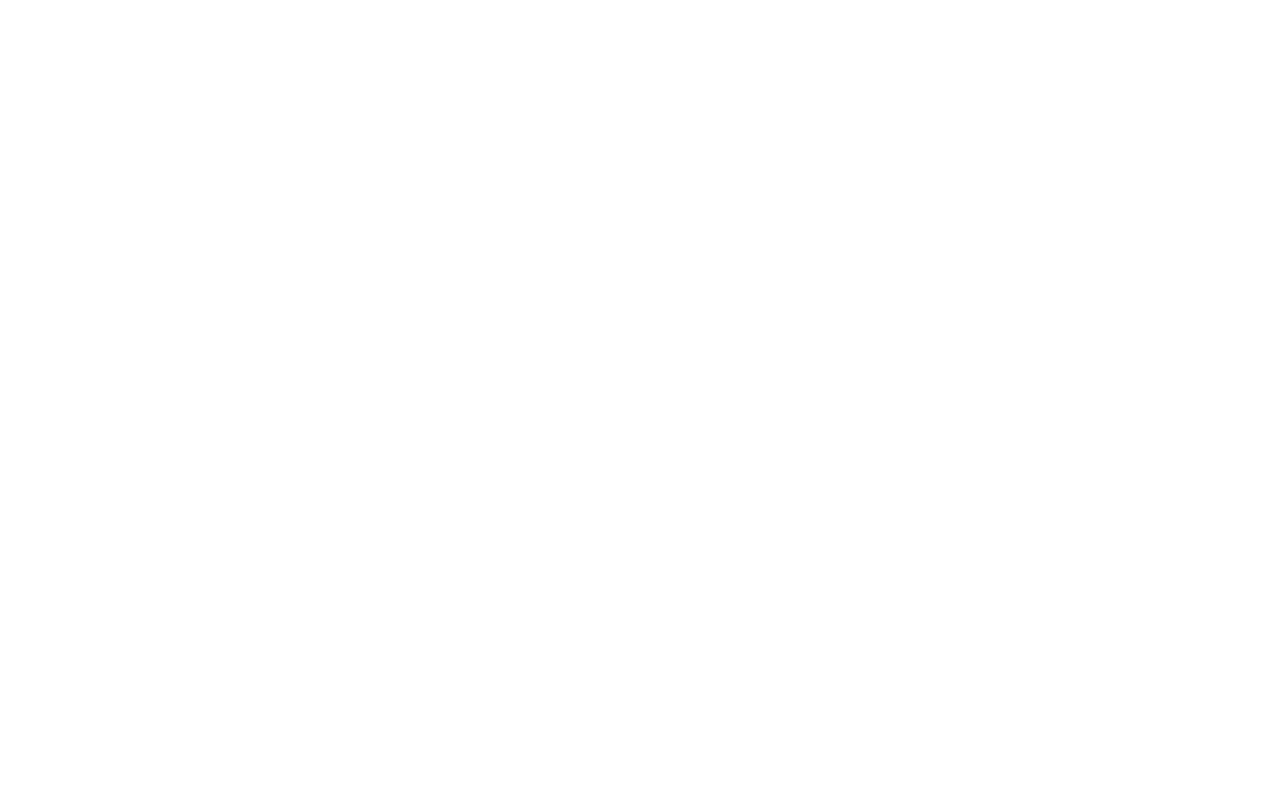
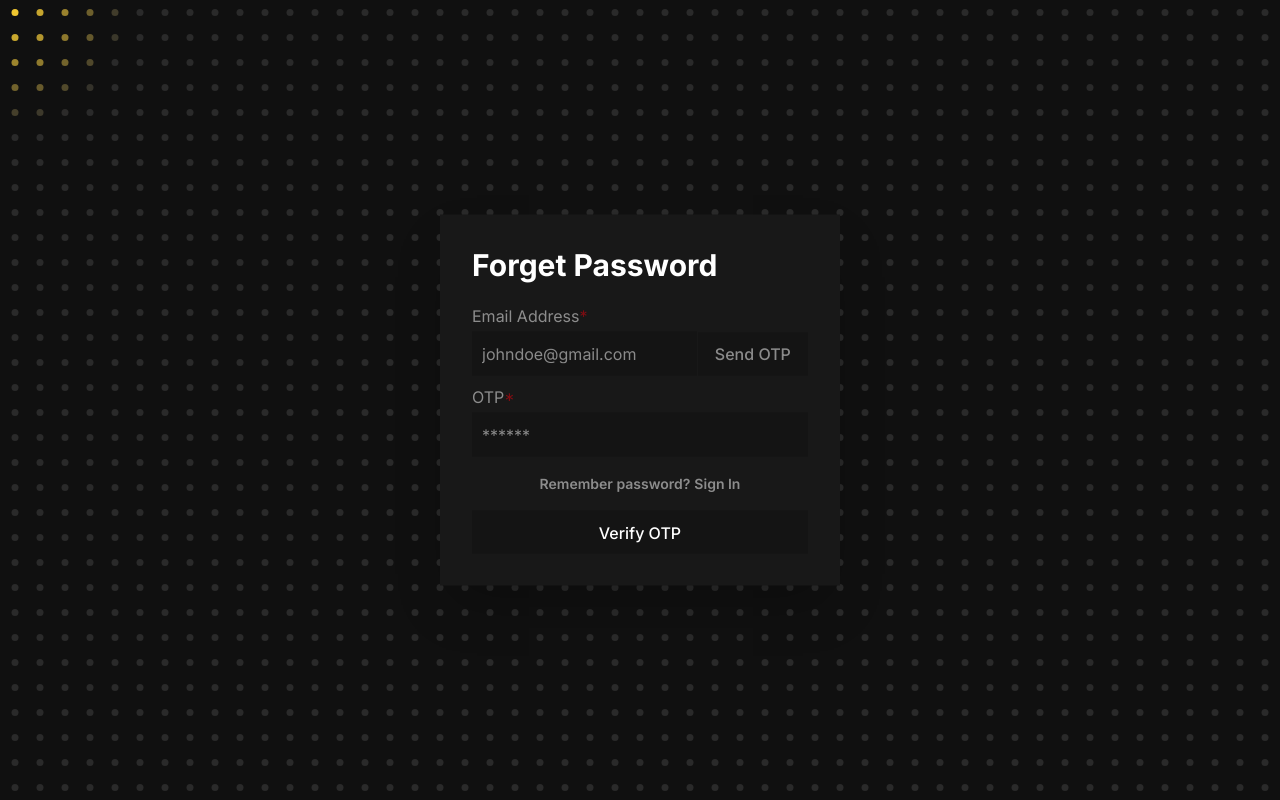
Before and after one commit to chuchrahimanshu/web.cooders.org, a React (Vite) app: page /forget-password in a window 1280 px wide. Before the commit this address had no page. Built offline with nearby package versions, Linux system fonts and the light colour scheme.

Commit message:
Create Forget Password Page in Auth Module

```diff
--- /dev/null
+++ b/src/components/auth/DividerWithText.tsx
@@ -0,0 +1,15 @@
+import React from "react";
+
+const DividerWithText: React.FC<DividerWithTextPropsInterface> = ({
+  label = "OR",
+}) => {
+  return (
+    <div className="flex items-center justify-center my-[6px] gap-2 text-gray-400">
+      <div className="flex-1 h-px bg-gradient-to-r from-transparent via-white/50 to-white/50 rounded-full" />
+      <p className="text-xs sm:text-sm font-medium tracking-wide">{label}</p>
+      <div className="flex-1 h-px bg-gradient-to-r from-white/50 via-white/50 to-transparent rounded-full" />
+    </div>
+  );
+};
+
+export default DividerWithText;
--- a/src/components/auth/SocialAuth.tsx
+++ b/src/components/auth/SocialAuth.tsx
@@ -1,4 +1,4 @@
-import React from 'react'
+import React from "react";
 import { FcGoogle } from "react-icons/fc";
 import GITHUB_LOGO from "../../assets/images/GITHUB.png";
 import LINKEDIN_LOGO from "../../assets/images/LINKEDIN.png";
@@ -6,17 +6,17 @@
 const SocialAuth: React.FC = () => {
   return (
     <div className="flex items-center justify-between w-full gap-2">
-      <div className="flex items-center gap-1 justify-center bg-secondary-overlay h-[45px] cursor-pointer w-full border-2 border-secondary-overlay hover:border-palette-yellow ease-in-out duration-300">
+      <div className="flex items-center gap-1 justify-center bg-secondary-overlay h-[43px] cursor-pointer w-full border-2 border-secondary-overlay hover:border-palette-yellow ease-in-out duration-300">
         <FcGoogle size={26} />
       </div>
-      <div className="flex items-center gap-1 justify-center bg-secondary-overlay h-[45px] cursor-pointer w-full border-2 border-secondary-overlay hover:border-palette-yellow ease-in-out duration-300">
+      <div className="flex items-center gap-1 justify-center bg-secondary-overlay h-[43px] cursor-pointer w-full border-2 border-secondary-overlay hover:border-palette-yellow ease-in-out duration-300">
         <img src={GITHUB_LOGO} alt="GitHub Logo" className="h-[28px]" />
       </div>
-      <div className="flex items-center gap-1 justify-center bg-secondary-overlay h-[45px] cursor-pointer w-full border-2 border-secondary-overlay hover:border-palette-yellow ease-in-out duration-300">
+      <div className="flex items-center gap-1 justify-center bg-secondary-overlay h-[43px] cursor-pointer w-full border-2 border-secondary-overlay hover:border-palette-yellow ease-in-out duration-300">
         <img src={LINKEDIN_LOGO} alt="LinkedIn Logo" className="h-[22px]" />
       </div>
     </div>
-  )
-}
+  );
+};
 
-export default SocialAuth
+export default SocialAuth;
--- a/src/components/auth/TextLabelInput.tsx
+++ b/src/components/auth/TextLabelInput.tsx
@@ -10,13 +10,17 @@
   value,
   width = "w-[100%]",
   handleInputChange,
+  attachedButton = false,
+  attachedButtonText,
+  attachedButtonHandler,
 }) => {
   return (
     <div className={`flex flex-col gap-1 ${width}`}>
-      <label htmlFor={id} className="opacity-50 ">
+      <label htmlFor={id} className="opacity-50">
         {title}
         {required && <span className="text-red-600">*</span>}
       </label>
+      <div className="flex items-center w-full gap-[1px]">
         <input
           type={type}
           placeholder={placeholder}
@@ -24,8 +28,17 @@
           name={name}
           value={value}
           onChange={handleInputChange}
-        className="ease-in-out outline-none border-2 border-secondary-overlay bg-secondary-overlay p-2 focus:border-palette-yellow duration-300"
+          className="w-full ease-in-out outline-none border-2 border-secondary-overlay bg-secondary-overlay p-2 focus:border-palette-yellow duration-300"
         />
+        {attachedButton && (
+          <div
+            className="w-[50%] flex items-center justify-center bg-secondary-overlay h-[43px] cursor-pointer border-2 border-secondary-overlay hover:border-palette-yellow ease-in-out duration-300"
+            onClick={attachedButtonHandler}
+          >
+            <p className="font-medium opacity-50">{attachedButtonText}</p>
+          </div>
+        )}
+      </div>
     </div>
   );
 };
--- a/src/components/index.ts
+++ b/src/components/index.ts
@@ -3,6 +3,7 @@
 import NavigationLabel from "./auth/NavigationLabel";
 import TextLabelInput from "./auth/TextLabelInput";
 import SocialAuth from "./auth/SocialAuth";
+import DividerWithText from "./auth/DividerWithText";
 
 import MUIStudioHeader from "./studio/mui/MUIStudioHeader";
 import MUIStudioSidebar from "./studio/mui/MUIStudioSidebar";
@@ -14,5 +15,6 @@
   TextLabelInput,
   NavigationLabel,
   CheckboxInput,
-  SocialAuth
+  SocialAuth,
+  DividerWithText,
 };
--- a/src/data/auth.data.ts
+++ b/src/data/auth.data.ts
@@ -2,16 +2,20 @@
   email: "",
   username: "",
   password: "",
-  rememberMe: "",
 };
 
 const SIGNIN_INITIAL_DATA: SignInFormDataInterface = {
   username: "",
   password: "",
-  rememberMe: "",
+};
+
+const FORGET_PASSWORD_INITIAL_DATA: ForgetPasswordFormDataInterface = {
+  email: "",
+  otp: "",
 };
 
 export default {
   SIGNUP_INITIAL_DATA,
   SIGNIN_INITIAL_DATA,
+  FORGET_PASSWORD_INITIAL_DATA,
 };
--- /dev/null
+++ b/src/pages/auth/ForgetPassword.tsx
@@ -0,0 +1,63 @@
+import React, { useState } from "react";
+import {
+  AuthContainer,
+  NavigationLabel,
+  TextLabelInput,
+} from "../../components";
+import { useNavigate, type NavigateFunction } from "react-router-dom";
+import { AUTH_DATA } from "../../data";
+
+const ForgetPassword: React.FC = () => {
+  const navigate: NavigateFunction = useNavigate();
+
+  const [formData, setFormData] = useState<ForgetPasswordFormDataInterface>(
+    AUTH_DATA.FORGET_PASSWORD_INITIAL_DATA
+  );
+
+  const handleInputChange = (event: React.ChangeEvent<HTMLInputElement>) => {
+    const { name, value } = event.target;
+    setFormData((prev) => ({
+      ...prev,
+      [name]: value,
+    }));
+  };
+
+  const handleSignInNavigation = () => {
+    navigate("/signin");
+  };
+
+  return (
+    <AuthContainer heading="Forget Password">
+      <TextLabelInput
+        id="forget-password-email"
+        name="email"
+        placeholder="johndoe@gmail.com"
+        title="Email Address"
+        value={formData.email}
+        required={true}
+        handleInputChange={handleInputChange}
+        attachedButton={true}
+        attachedButtonText="Send OTP"
+      />
+      <TextLabelInput
+        id="forget-password-otp"
+        name="otp"
+        placeholder="******"
+        title="OTP"
+        value={formData.otp}
+        required={true}
+        handleInputChange={handleInputChange}
+      />
+      <NavigationLabel
+        labelText="Remember password?"
+        linkText="Sign In"
+        handleNavigation={handleSignInNavigation}
+      />
+      <div className="flex items-center justify-center bg-secondary-overlay h-[43px] cursor-pointer w-full border-2 border-secondary-overlay hover:border-palette-yellow ease-in-out duration-300">
+        <p className="font-medium">Verify OTP</p>
+      </div>
+    </AuthContainer>
+  );
+};
+
+export default ForgetPassword;
--- a/src/pages/auth/SignIn.tsx
+++ b/src/pages/auth/SignIn.tsx
@@ -2,7 +2,9 @@
 import { AUTH_DATA } from "../../data";
 import {
   AuthContainer,
+  DividerWithText,
   NavigationLabel,
+  SocialAuth,
   TextLabelInput,
 } from "../../components";
 import { useNavigate, type NavigateFunction } from "react-router-dom";
@@ -47,11 +49,32 @@
         type="password"
         handleInputChange={handleInputChange}
       />
-      <NavigationLabel
-        labelText="New to the community?"
-        linkText="Sign Up"
-        handleNavigation={handleSignUpNavigation}
-      />
+      <div className="flex items-center justify-between px-1">
+        <p
+          className="text-sm opacity-50 hover:opacity-100 hover:text-palette-yellow cursor-pointer font-semibold"
+          onClick={() => navigate("/forget-password")}
+        >
+          Forget Password
+        </p>
+        <NavigationLabel
+          labelText="Newbie?"
+          linkText="Sign Up"
+          handleNavigation={handleSignUpNavigation}
+        />
+      </div>
+      <div className="flex items-center justify-between w-full gap-2">
+        <div
+          className="flex items-center justify-center bg-secondary-overlay h-[43px] cursor-pointer w-full border-2 border-secondary-overlay hover:border-palette-yellow ease-in-out duration-300"
+          onClick={() => navigate("/studio")}
+        >
+          <p className="font-medium">Skip</p>
+        </div>
+        <div className="flex items-center justify-center bg-secondary-overlay h-[43px] cursor-pointer w-full border-2 border-secondary-overlay hover:border-palette-yellow ease-in-out duration-300">
+          <p className="font-medium">Sign In</p>
+        </div>
+      </div>
+      <DividerWithText />
+      <SocialAuth />
     </AuthContainer>
   );
 };
--- a/src/pages/index.ts
+++ b/src/pages/index.ts
@@ -2,5 +2,6 @@
 import SignUp from "./auth/SignUp";
 import SignIn from "./auth/SignIn";
 import Studio from "./studio/Studio";
+import ForgetPassword from "./auth/ForgetPassword";
 
-export { Home, SignUp, SignIn, Studio };
+export { Home, SignUp, SignIn, Studio, ForgetPassword };
--- a/src/routes/Router.tsx
+++ b/src/routes/Router.tsx
@@ -1,7 +1,7 @@
 import React from "react";
 import { BrowserRouter, Route, Routes } from "react-router-dom";
 import { GlobalLayout } from "../layouts";
-import { Home, SignIn, SignUp, Studio } from "../pages";
+import { ForgetPassword, Home, SignIn, SignUp, Studio } from "../pages";
 
 const Router: React.FC = () => {
   return (
@@ -12,6 +12,7 @@
           <Route path="studio" Component={Studio} />
           <Route path="signup" Component={SignUp} />
           <Route path="signin" Component={SignIn} />
+          <Route path="forget-password" Component={ForgetPassword} />
         </Route>
       </Routes>
     </BrowserRouter>
```
Also changed, not shown: src/pages/auth/SignUp.tsx (+13 -24 lines), src/types/components/auth.components.d.ts (+7 -0 lines), src/types/data/auth.data.d.ts (+5 -2 lines). Lines whose indentation alone changed are shown as unchanged.
